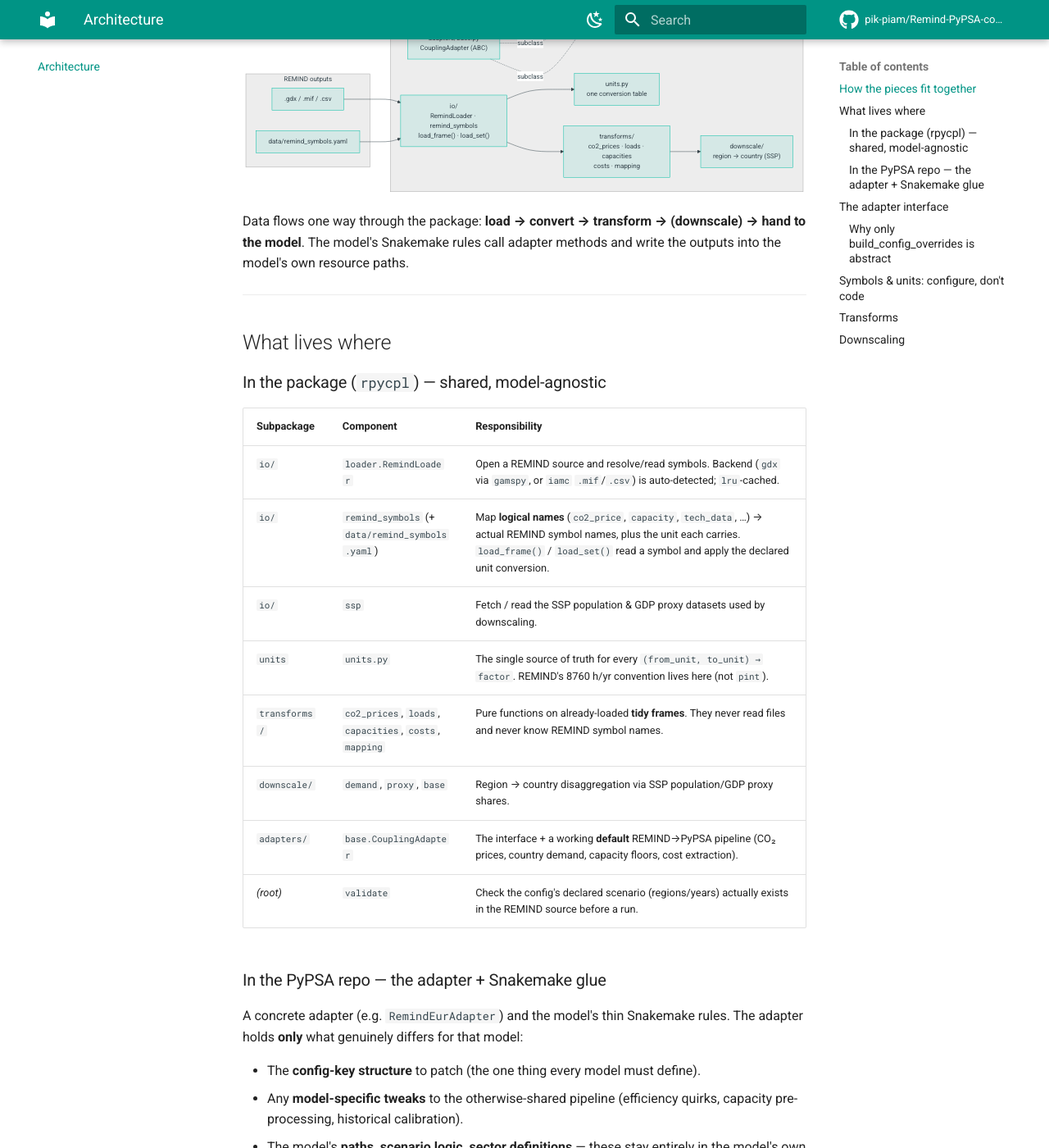
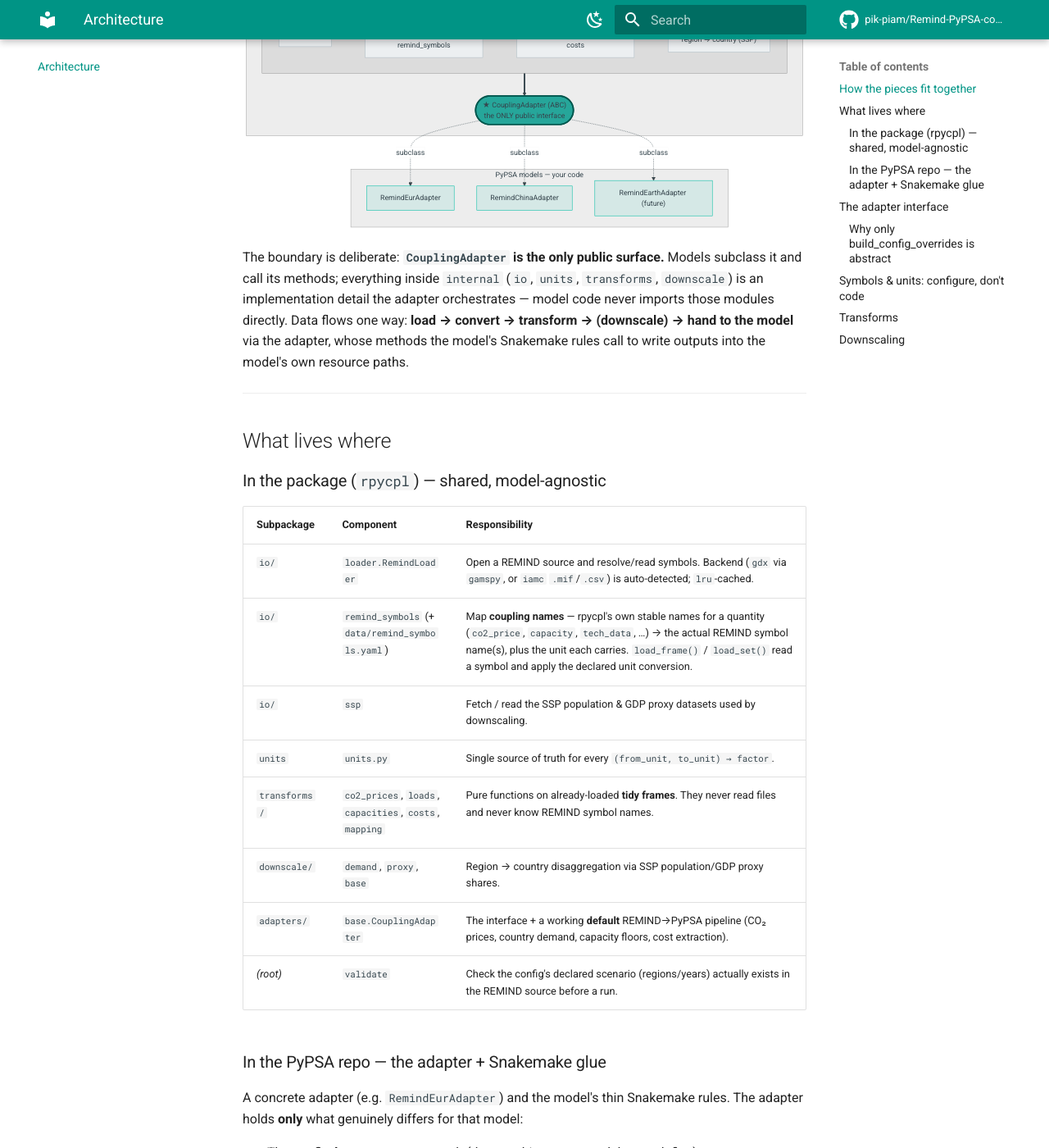
Before and after one commit to pik-piam/Remind-PyPSA-coupling, an MkDocs documentation site: the page built from docs/architecture.md, in a window 1280 px wide and 1400 px high, scrolled down 1043 px. Shown: the whole window at 82% size. Built offline with MkDocs 1.6.1 and Material for MkDocs 9.7.7, drawn with Linux system fonts in a browser that asks for light colours; comment, search, counter and statistics services are not loaded; some of the changed text lies outside the part shown.

Commit message:
fixes to doc

````diff
--- a/docs/architecture.md
+++ b/docs/architecture.md
@@ -28,42 +28,47 @@ new model — see **[Plugging into a PyPSA workflow](workflow.md)**.
 ## How the pieces fit together
 
 ```mermaid
-flowchart LR
+flowchart TB
     subgraph inputs["REMIND outputs"]
-        direction TB
+        direction LR
         src[".gdx / .mif / .csv"]
         cfg["data/remind_symbols.yaml"]
     end
 
     subgraph pkg["rpycpl — shared package"]
-        direction TB
-        io["io/<br/>RemindLoader · remind_symbols<br/>load_frame() · load_set()"]
-        units["units.py<br/>one conversion table"]
-        tf["transforms/<br/>co2_prices · loads · capacities<br/>costs · mapping"]
-        ds["downscale/<br/>region → country (SSP)"]
-        adp["adapters/base.py<br/>CouplingAdapter (ABC)"]
-        io --> units
-        io --> tf
-        tf --> ds
+        subgraph internal["internal modules — private, driven by the adapter"]
+            direction LR
+            io["io/<br/>RemindLoader · remind_symbols"] --> tf["transforms/<br/>co2 · loads · capacities · costs"] --> ds["downscale/<br/>region → country (SSP)"]
+            units["units.py"] -.-> io
+        end
+        adp(["★ CouplingAdapter (ABC)<br/>the ONLY public interface"])
+        internal ==> adp
     end
 
-    subgraph models["PyPSA models — thin adapters + Snakemake rules"]
-        direction TB
+    subgraph models["PyPSA models — your code"]
+        direction LR
         eur["RemindEurAdapter"]
         chn["RemindChinaAdapter"]
         ert["RemindEarthAdapter (future)"]
     end
 
-    src --> io
-    cfg --> io
+    inputs --> internal
     adp -.->|subclass| eur
     adp -.->|subclass| chn
     adp -.->|subclass| ert
+
+    classDef public fill:#26a69a,stroke:#00564d,color:#ffffff,stroke-width:3px;
+    classDef priv fill:#eceff1,stroke:#b0bec5,color:#455a64;
+    class adp public
+    class io,tf,ds,units priv
 ```
 
-Data flows one way through the package: **load → convert → transform → (downscale) → hand
-to the model**. The model's Snakemake rules call adapter methods and write the outputs into
-the model's own resource paths.
+The boundary is deliberate: **`CouplingAdapter` is the only public surface.** Models subclass
+it and call its methods; everything inside `internal` (`io`, `units`, `transforms`,
+`downscale`) is an implementation detail the adapter orchestrates — model code never imports
+those modules directly. Data flows one way: **load → convert → transform → (downscale) → hand
+to the model** via the adapter, whose methods the model's Snakemake rules call to write
+outputs into the model's own resource paths.
 
 ---
 
@@ -74,9 +79,9 @@ the model's own resource paths.
 | Subpackage | Component | Responsibility |
 |---|---|---|
 | `io/` | `loader.RemindLoader` | Open a REMIND source and resolve/read symbols. Backend (`gdx` via `gamspy`, or `iamc` `.mif`/`.csv`) is auto-detected; `lru`-cached. |
-| `io/` | `remind_symbols` (+ `data/remind_symbols.yaml`) | Map **logical names** (`co2_price`, `capacity`, `tech_data`, …) → actual REMIND symbol names, plus the unit each carries. `load_frame()` / `load_set()` read a symbol and apply the declared unit conversion. |
+| `io/` | `remind_symbols` (+ `data/remind_symbols.yaml`) | Map **coupling names** — rpycpl's own stable names for a quantity (`co2_price`, `capacity`, `tech_data`, …) → the actual REMIND symbol name(s), plus the unit each carries. `load_frame()` / `load_set()` read a symbol and apply the declared unit conversion. |
 | `io/` | `ssp` | Fetch / read the SSP population & GDP proxy datasets used by downscaling. |
-| `units` | `units.py` | The single source of truth for every `(from_unit, to_unit) → factor`. REMIND's 8760 h/yr convention lives here (not `pint`). |
+| `units` | `units.py` | Single source of truth for every `(from_unit, to_unit) → factor`. |
 | `transforms/` | `co2_prices`, `loads`, `capacities`, `costs`, `mapping` | Pure functions on already-loaded **tidy frames**. They never read files and never know REMIND symbol names. |
 | `downscale/` | `demand`, `proxy`, `base` | Region → country disaggregation via SSP population/GDP proxy shares. |
 | `adapters/` | `base.CouplingAdapter` | The interface + a working **default** REMIND→PyPSA pipeline (CO₂ prices, country demand, capacity floors, cost extraction). |
@@ -102,7 +107,7 @@ adapter holds **only** what genuinely differs for that model:
 ```python
 adapter = RemindEurAdapter(
     loader=RemindLoader(remind_gdx_path),   # the REMIND source
-    symbols=load_symbol_specs(region=None), # resolved logical→symbol map (+ region overrides)
+    symbols=load_symbol_specs(region=None), # coupling-name → REMIND symbol map (+ region overrides)
     region_map={...},                       # REMIND region → [country, ...]
     config=coupling_config,                 # the model's coupling config dict
     remind_regions=[...],                   # REMIND regions in scope
@@ -138,7 +143,16 @@ to the workflow, so it must be supplied. This keeps adapters tiny.
 
 ## Symbols & units: configure, don't code
 
-`data/remind_symbols.yaml` decouples the package from REMIND's symbol names and units. These can be overwritten in the pypsa model thin coupling layer.
+`data/remind_symbols.yaml` decouples the package from REMIND's symbol names and units. These
+can be overwritten in the PyPSA model's thin coupling layer.
+
+Each top-level key in the YAML (`co2_price`, `capacity`, `tech_data`, …) is a **coupling
+name**: rpycpl's own stable name for a quantity. The coupling code only ever refers to a
+quantity by its coupling name (`self.symbols["co2_price"]`); the YAML maps that name to the
+actual REMIND symbol name(s). This is *not* the PyPSA carrier name — that mapping happens
+later, in the tech/carrier CSV. The indirection means REMIND can rename or version a symbol
+(`v32_taxCO2eq` → `p_priceCO2`), or a region can expose a different one, without touching any
+code: only the YAML changes.
 
 A **single-quantity** symbol — candidate list (first present wins), column renames, source
 unit(s) and target unit:
````
Also changed, not shown: docs/index.md (+10 -7 lines), docs/workflow.md (+1 -1 lines).
